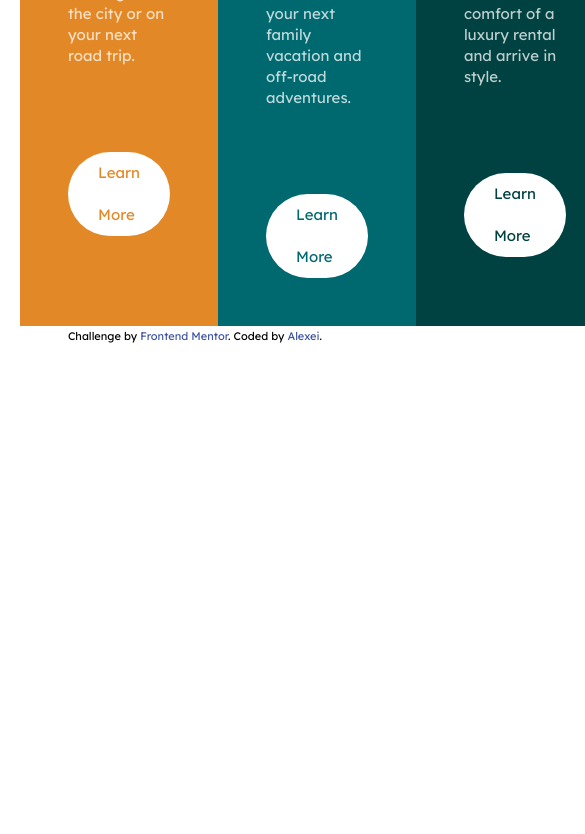
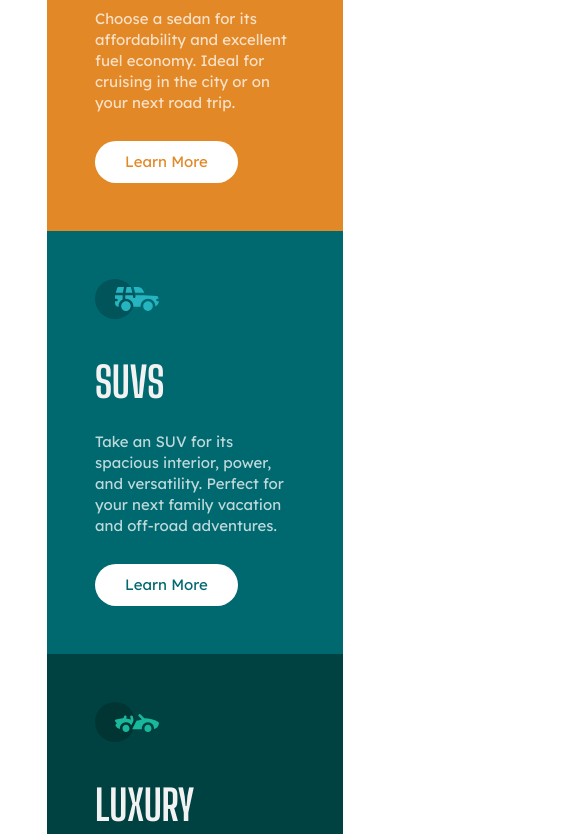
Before and after one commit to Batareika007/3-column-preview-card-component-main, a plain HTML site: page index.html in a window 390 px wide. Shown: the part 342-1176 px from the top of the page, 585 px wide, since content can reach past the window. Before the commit the page ends 844 px from the top, so only its background shows below. Drawn offline with Linux system fonts and the light colour scheme.

Commit message:
project done

```diff
--- a/index.html
+++ b/index.html
@@ -31,7 +31,7 @@
 <body>
   <main>
     <div class="container">
-
+      <div class="cards">
         <!-- card 1  -->
         <section class="card sedans">
           <div class="card-ilustrate">
@@ -45,7 +45,7 @@
             or on your next road trip.
           </p>
           <a href="#" class="card__link">learn more</a>
-      </section >
+        </section>
 
         <!-- card 2 -->
         <section class="card suvs">
@@ -79,12 +79,13 @@
           <a href="#" class="card__link">learn more</a>
         </section>
       </div>
+    </div>
   </main>
   <footer>
 
     <div class="attribution">
       Challenge by <a href="https://www.frontendmentor.io?ref=challenge" target="_blank">Frontend Mentor</a>.
-      Coded by <a href="#">Alexei</a>.
+      Coded by <a href="https://www.frontendmentor.io/profile/Batareika007" target="_blank">Alexei</a>.
     </div>
   </footer>
 </body>
--- a/scss/style.scss
+++ b/scss/style.scss
@@ -17,11 +17,6 @@ h6 {
     font-weight: 500;
     font-family: 'Big Shoulders Display', cursive;
     color: $heading-colror;
-
-    @media screen and (max-width: 425px) {
-        font-size: 1.5rem;
-        line-height: 2rem;
-    }
 }
 
 .grid {
@@ -75,15 +70,26 @@ span {
 }
 
 /* container max width -------------------  */
+body {
+    height: auto;
+}
 
 .container {
-    display: block;
     width: 100%;
-    margin: 0 auto;
-    max-width: auto;
-    padding: 0 20px;
+    margin: 150px auto 0;
+    max-width: fit-content;
+    padding: 0 24px;
+}
+
+.cards {
+    border-radius: 8px;
+    overflow: hidden;
     display: flex;
     flex-direction: row;
+
+    @media screen and (max-width:746px) {
+        flex-direction: column;
+    }
 }
 
 .card {
@@ -125,11 +131,19 @@ span {
 .card__header {
     margin-bottom: 40px;
     text-transform: uppercase;
+
+    @media screen and (max-width:425px) {
+        margin-bottom: 28px;
+    }
 }
 
 .card__text {
     max-width: 200px;
     margin-bottom: 86px;
+
+    @media screen and (max-width:425px) {
+        margin-bottom: 28px;
+    }
 }
 
 .card__link {
```
Also changed, not shown: css/style.css. Lines whose indentation alone changed are shown as unchanged.
